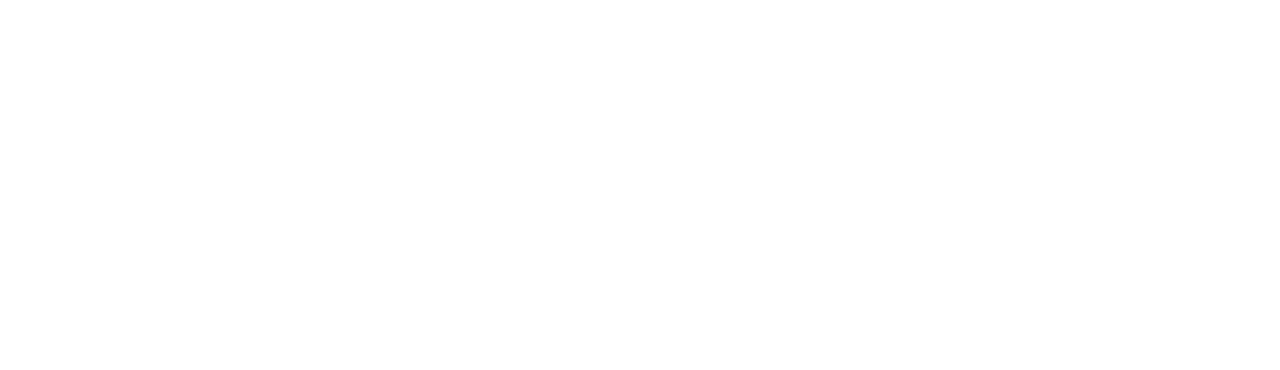
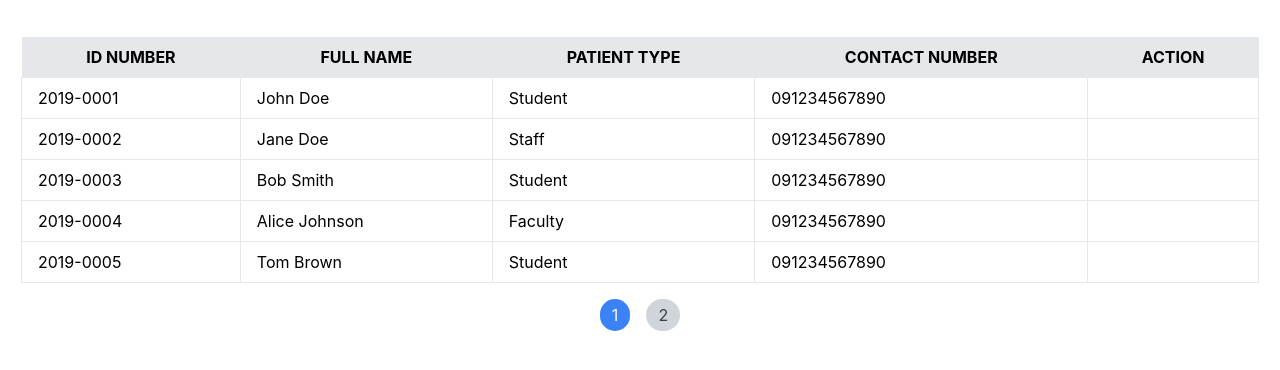
Before and after one commit to Andraannn/MSU-IIT-CIS-Adlawan, a React (Create React App) app in the folder my-project/: page /datagrid in a window 1280 px wide. Before the commit this address had no page. Shown: the top 370 px of the page. Built offline with nearby package versions, Linux system fonts and the light colour scheme.

Commit message:
revamp table

```diff
--- a/my-project/src/App.js
+++ b/my-project/src/App.js
@@ -12,6 +12,7 @@
 import Social from './routes/social';
 import PersonalInformation from './routes/personal';
 import NewAccordion from './routes/new';
+import DataGrid from './routes/datagrid';
 
 function App() {
 
@@ -29,6 +30,7 @@
       <Route path="/socialhistory" element={<Social></Social>}></Route>
       <Route path="/personalinfo" element={<PersonalInformation></PersonalInformation>}></Route>
       <Route path="/newaccordion" element={<NewAccordion></NewAccordion>}></Route>
+      <Route path="/datagrid" element={<DataGrid></DataGrid>}></Route>
 
     </Routes>
   </div>
--- /dev/null
+++ b/my-project/src/routes/datagrid.js
@@ -0,0 +1,71 @@
+import React, { useState } from 'react';
+
+const data = [
+  { id: '2019-0001', name: 'John Doe', type: 'Student', number: '091234567890' },
+  { id: '2019-0002', name: 'Jane Doe', type: 'Staff', number: '091234567890' },
+  { id: '2019-0003', name: 'Bob Smith', type: 'Student', number: '091234567890' },
+  { id: '2019-0004', name: 'Alice Johnson', type: 'Faculty', number: '091234567890' },
+  { id: '2019-0005', name: 'Tom Brown', type: 'Student', number: '091234567890' },
+  { id: '2019-0006', name: 'Samantha Lee', type: 'Student', number: '091234567890' },
+  { id: '2019-0007', name: 'David Williams', type: 'Student', number: '091234567890' },
+  { id: '2019-0008', name: 'Mary Davis', type: 'Student', number: '091234567890' },
+  { id: '2019-0009', name: 'Kevin Wilson', type: 'Student', number: '091234567890' },
+  { id: '2019-0010', name: 'Emily Taylor', type: 'Student', number: '091234567890' }
+];
+
+const DataGrid = () => {
+  const [currentPage, setCurrentPage] = useState(1);
+  const [rowsPerPage] = useState(5);
+
+  const indexOfLastRow = currentPage * rowsPerPage;
+  const indexOfFirstRow = indexOfLastRow - rowsPerPage;
+  const currentRows = data.slice(indexOfFirstRow, indexOfLastRow);
+
+  const totalPages = Math.ceil(data.length / rowsPerPage);
+
+  const handlePageChange = (pageNumber) => {
+    setCurrentPage(pageNumber);
+  };
+
+  return (
+    <div className="w-full px-4 py-8">
+      <table className="table-auto w-full">
+        <thead className='bg-gray-200'>
+          <tr>
+            <th className="px-4 py-2">ID NUMBER</th>
+            <th className="px-4 py-2">FULL NAME</th>
+            <th className="px-4 py-2">PATIENT TYPE</th>
+            <th className="px-4 py-2">CONTACT NUMBER</th>
+            <th className="px-4 py-2">ACTION</th>
+          </tr>
+        </thead>
+        <tbody>
+          {currentRows.map(row => (
+            <tr key={row.id}>
+              <td className="border px-4 py-2">{row.id}</td>
+              <td className="border px-4 py-2">{row.name}</td>
+              <td className="border px-4 py-2">{row.type}</td>
+              <td className="border px-4 py-2">{row.number}</td>
+              <td className="border px-4 py-2">{row.action}</td>
+            </tr>
+          ))}
+        </tbody>
+      </table>
+      <div className="flex justify-center mt-4">
+        {Array.from({ length: totalPages }, (_, i) => (
+          <button
+            key={i}
+            className={`mx-2 px-3 py-1 rounded-full ${
+              currentPage === i + 1 ? 'bg-blue-500 text-white' : 'bg-gray-300 text-gray-700'
+            }`}
+            onClick={() => handlePageChange(i + 1)}
+          >
+            {i + 1}
+          </button>
+        ))}
+      </div>
+    </div>
+  );
+};
+
+export default DataGrid;
```
